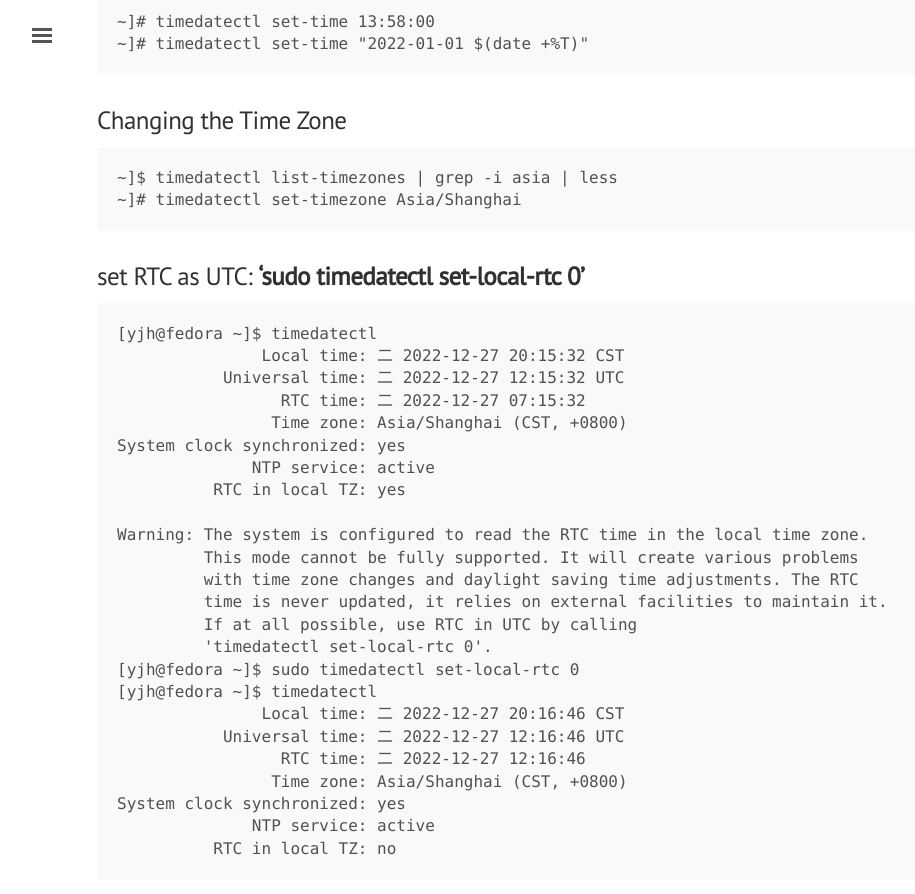
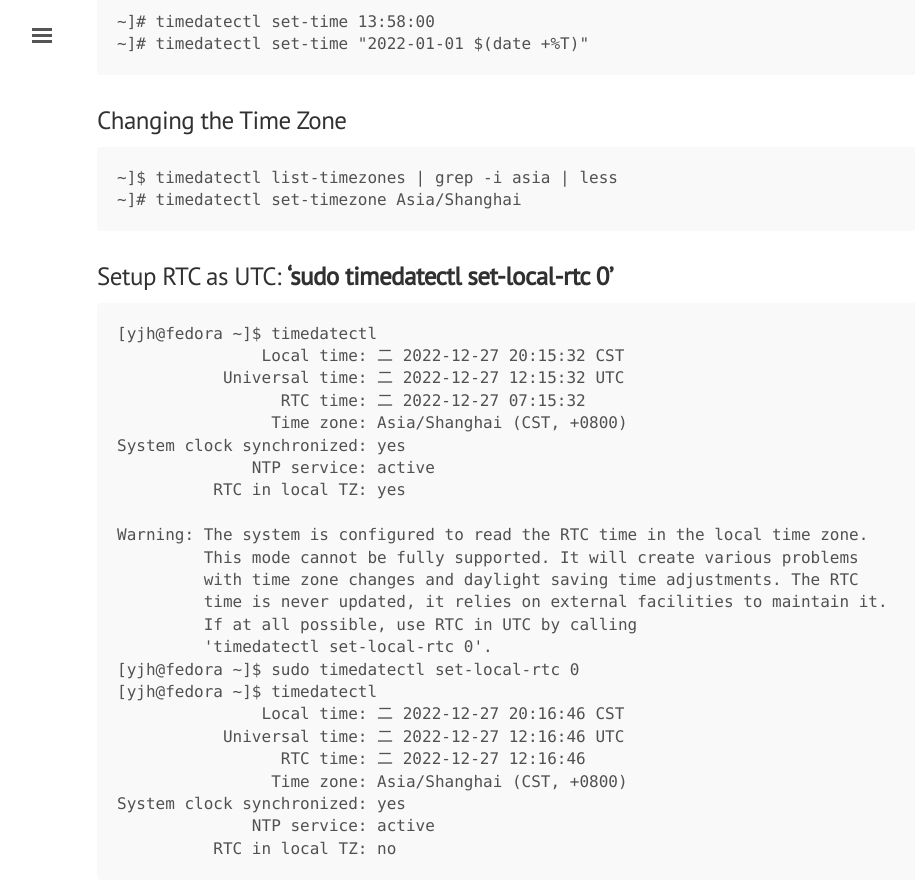
Before and after one commit to tcler/tcler.github.io, a Jekyll site: the page built from _posts/2022-01-01-Configuring-the-Date-and-Time-on-Linux.md, in a window 1280 px wide and 900 px high, scrolled down 1702 px. Shown: the top 894 px of the window, without its empty margins (3-918 px from the left). Built offline with Jekyll 4.4.1, drawn with Linux system fonts in a browser that asks for light colours.

Commit message:
Update 2022-01-01-Configuring-the-Date-and-Time-on-Linux.md

````diff
--- a/_posts/2022-01-01-Configuring-the-Date-and-Time-on-Linux.md
+++ b/_posts/2022-01-01-Configuring-the-Date-and-Time-on-Linux.md
@@ -57,7 +57,7 @@ This command updates **both the system time and the hardware clock**. The result
 ~]# timedatectl set-timezone Asia/Shanghai
 ```
 
-### set RTC as UTC: **'sudo timedatectl set-local-rtc 0'**
+### Setup RTC as UTC: **'sudo timedatectl set-local-rtc 0'**
 ```
 [yjh@fedora ~]$ timedatectl
                Local time: 二 2022-12-27 20:15:32 CST
````
